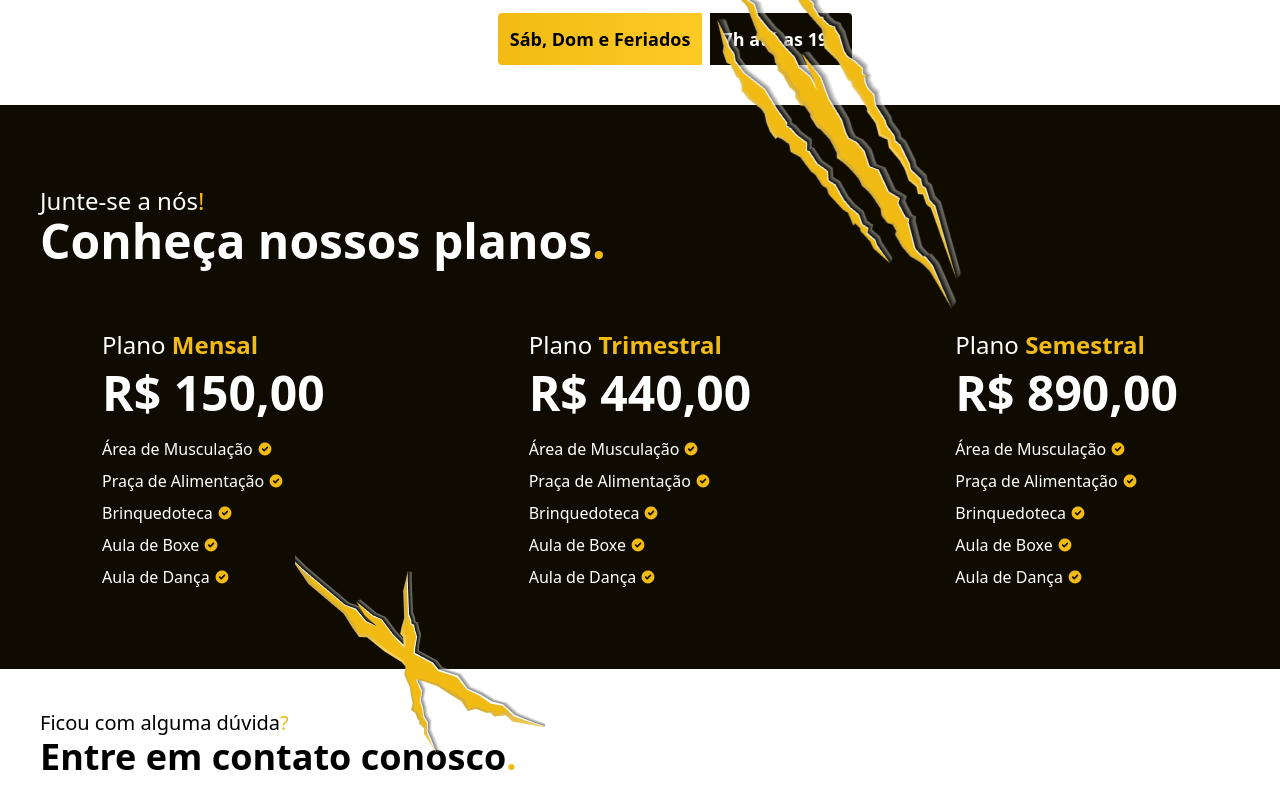
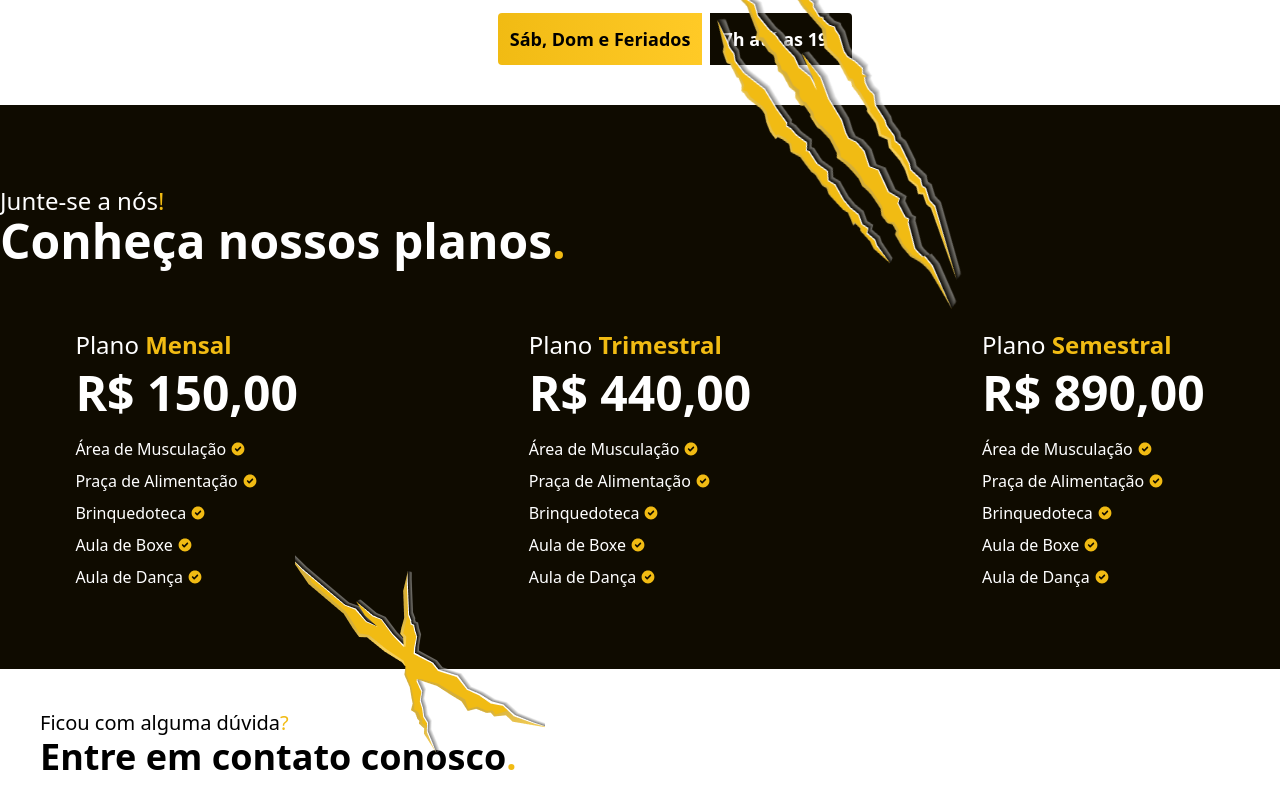
Before and after one commit to victorbpereira/wolfFit, a website: page src/index.html in a window 1280 px wide. Shown: the part 1109-1915 px from the top of the page. Drawn offline with Linux system fonts and the light colour scheme; grey boxes are pictures that could not be loaded.

Commit message:
att responsive

```diff
--- a/src/index.html
+++ b/src/index.html
@@ -60,7 +60,7 @@
         </div>
     </section>
 
-    <section class="planoSection max-w-[1400px] p-6 sm:p-8 md:p-10 lg:pt-20 lg:pb-20 lg:m-auto">
+    <section class="planoSection max-w-[1400px] p-6 sm:p-8 md:p-10 lg:pt-20 lg:pb-20 lg:m-auto xl:pr-0 xl:pl-0">
         <p class="text-white font-medium sm:text-2xl">Junte-se a nós<span class="text-[#F1BB13]">!</span></p>
         <h1 class="text-white text-3xl font-bold mb-8 sm:text-5xl sm:mb-16">Conheça nossos planos<span class="text-[#F1BB13]">.</span></h1>
 
@@ -152,9 +152,9 @@
     </section>
 
     <section class="bg-white p-6 sm:p-8 md:p-10">
+            <div class="max-w-[1400px] m-auto">
                 <p class="font-medium lg:text-xl">Ficou com alguma dúvida<span class="text-[#F1BB13]">?</span></p>
                 <h1 class="text-2xl font-bold mb-8 lg:text-4xl">Entre em contato conosco<span class="text-[#F1BB13]">.</span></h1>
-
                 <div class="flex flex-col gap-2">
                     <div class="flex items-center gap-3">
                         <img class="w-8" src="svg/whatsappLogo.svg" alt="">
@@ -167,6 +167,7 @@
                         <img class="w-5" src="svg/link.svg" alt="">
                     </div>
                 </div>
+            </div>
     </section>
 
 </body>
```
Also changed, not shown: src/output.css. Lines whose indentation alone changed are shown as unchanged.
